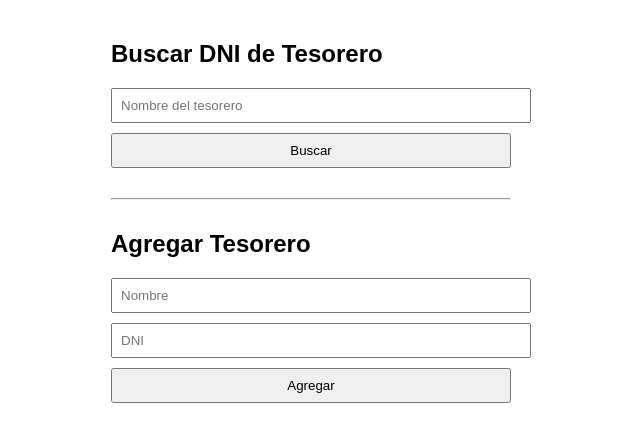
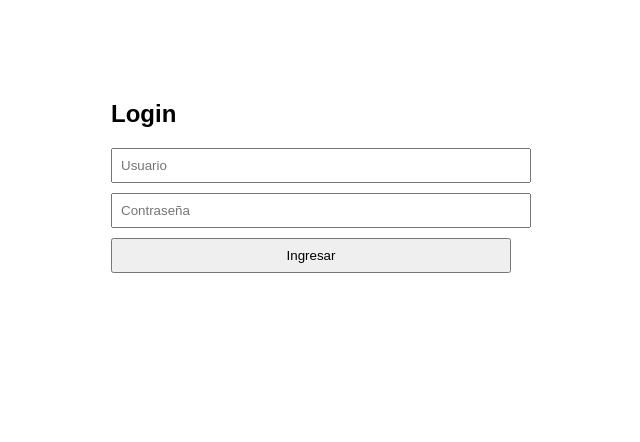
Before and after one commit to m4rt1n1309/dni-bancos, a React (Create React App) app in the folder frontend/: page / in a window 1280 px wide. Shown: the top 442 px of the page, without its empty margins (329-969 px from the left). Built offline with nearby package versions, Linux system fonts and the light colour scheme.

Commit message:
agrega login

```diff
--- a/frontend/src/App.js
+++ b/frontend/src/App.js
@@ -2,23 +2,58 @@ import React, { useState } from 'react';
 import axios from 'axios';
 
 function App() {
+  const [loggedIn, setLoggedIn] = useState(localStorage.getItem('isLoggedIn') === 'true');
+
+  // Estados del login
+  const [username, setUsername] = useState('');
+  const [password, setPassword] = useState('');
+  const [loginError, setLoginError] = useState('');
+
+  // Estados de búsqueda y agregar tesorero
   const [nombre, setNombre] = useState('');
   const [resultados, setResultados] = useState([]);
   const [cargando, setCargando] = useState(false);
   const [error, setError] = useState('');
-
-  // Estados para agregar tesorero
   const [nuevoNombre, setNuevoNombre] = useState('');
   const [nuevoDni, setNuevoDni] = useState('');
   const [mensaje, setMensaje] = useState('');
 
+  const backendURL = 'https://dni-bancos.onrender.com'; // cambia si usás otro dominio o puerto
+
+  // --- LOGIN ---
+  const handleLogin = async (e) => {
+    e.preventDefault();
+    setLoginError('');
+    try {
+      const res = await axios.post(`${backendURL}/login`, {
+        username,
+        password
+      });
+      if (res.data.success) {
+        localStorage.setItem('isLoggedIn', 'true');
+        setLoggedIn(true);
+      } else {
+        setLoginError('Usuario o contraseña incorrectos');
+      }
+    } catch (err) {
+      console.error(err);
+      setLoginError('Error al conectar con el servidor');
+    }
+  };
+
+  const handleLogout = () => {
+    localStorage.removeItem('isLoggedIn');
+    setLoggedIn(false);
+  };
+
+  // --- TESOREROS ---
   const buscarTesoreros = async (e) => {
     e.preventDefault();
     setCargando(true);
     setError('');
     setResultados([]);
     try {
-      const res = await axios.get('https://dni-bancos.onrender.com/tesoreros', { params: { nombre } })
+      const res = await axios.get(`${backendURL}/tesoreros`, { params: { nombre } });
       setResultados(res.data);
     } catch (err) {
       setError('Error al buscar tesoreros');
@@ -31,11 +66,10 @@ function App() {
     setMensaje('');
     setError('');
     try {
-      await axios.post('https://dni-bancos.onrender.com/tesoreros', { nombre: nuevoNombre, dni: nuevoDni })
+      await axios.post(`${backendURL}/tesoreros`, { nombre: nuevoNombre, dni: nuevoDni });
       setMensaje('Tesorero agregado correctamente');
       setNuevoNombre('');
       setNuevoDni('');
-      // Opcional: actualizar resultados si el nombre coincide
       if (nuevoNombre && nuevoNombre.toLowerCase().includes(nombre.toLowerCase())) {
         buscarTesoreros({ preventDefault: () => {} });
       }
@@ -44,8 +78,45 @@ function App() {
     }
   };
 
+  // --- UI ---
+  if (!loggedIn) {
+    return (
+      <div style={{ maxWidth: 400, margin: '100px auto', fontFamily: 'Arial' }}>
+        <h2>Login</h2>
+        <form onSubmit={handleLogin}>
+          <input
+            type="text"
+            placeholder="Usuario"
+            value={username}
+            onChange={e => setUsername(e.target.value)}
+            style={{ width: '100%', padding: 8, marginBottom: 10 }}
+            required
+          />
+          <input
+            type="password"
+            placeholder="Contraseña"
+            value={password}
+            onChange={e => setPassword(e.target.value)}
+            style={{ width: '100%', padding: 8, marginBottom: 10 }}
+            required
+          />
+          <button type="submit" style={{ width: '100%', padding: 8 }}>
+            Ingresar
+          </button>
+        </form>
+        {loginError && <p style={{ color: 'red' }}>{loginError}</p>}
+      </div>
+    );
+  }
+
   return (
     <div style={{ maxWidth: 400, margin: '40px auto', fontFamily: 'Arial' }}>
+      <button
+        onClick={handleLogout}
+        style={{ float: 'right', marginBottom: 10, backgroundColor: '#ccc', border: 'none', padding: '6px 10px', cursor: 'pointer' }}
+      >
+        Cerrar sesión
+      </button>
       <h2>Buscar DNI de Tesorero</h2>
       <form onSubmit={buscarTesoreros}>
         <input
```
Also changed, not shown: 1 other file (tests, documents, lock files or other folders).
